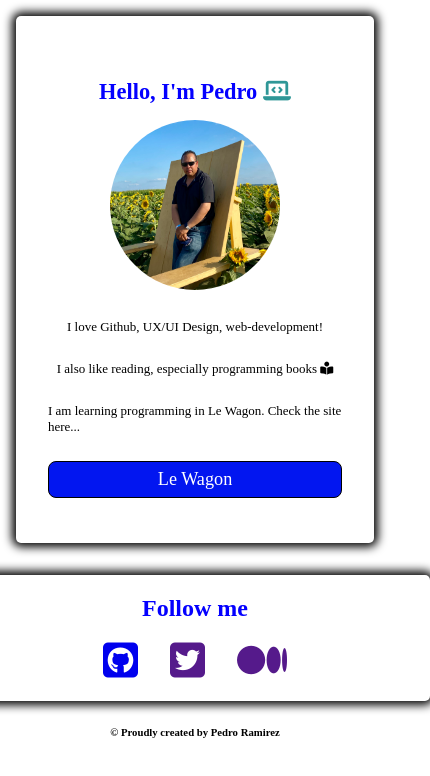
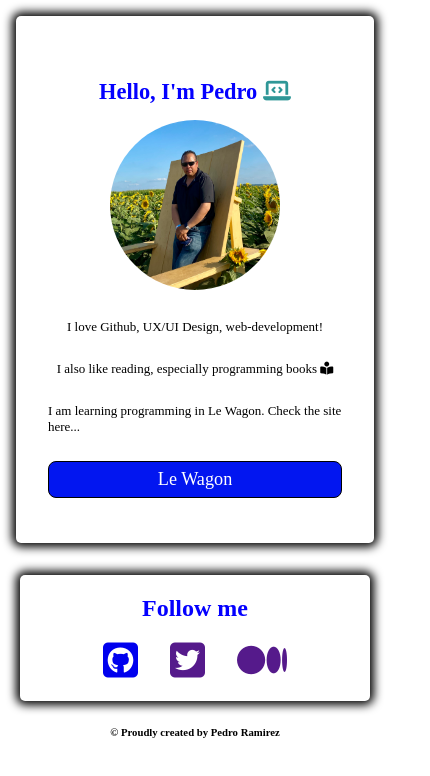
Before and after one commit to pramirez2328/pedro-sProfile, a plain HTML site: page index.html in a window 390 px wide. Shown: the whole page, 430 px wide, since content can reach past the window. Drawn offline with Linux system fonts and the light colour scheme.

Commit message:
Update style.css

```diff
--- a/style.css
+++ b/style.css
@@ -128,4 +128,6 @@ h2 {
     font-size: small;
   }
 
+  #bottom {
+    width: 350px;
 }
```
